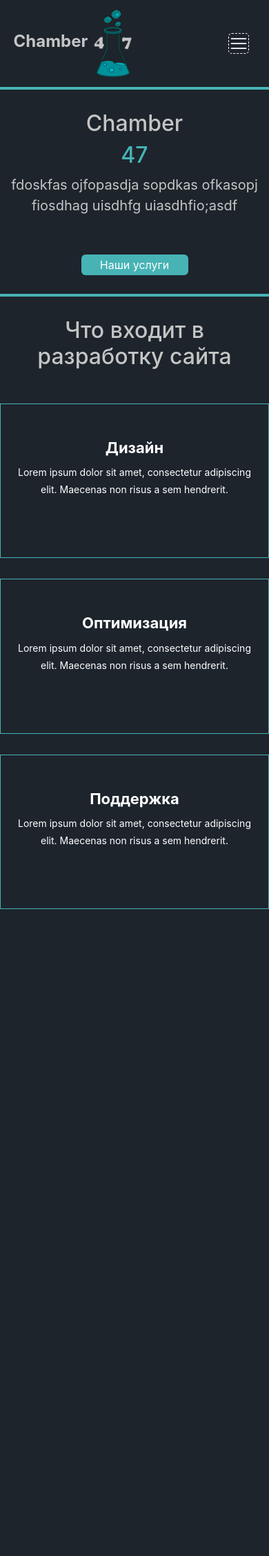
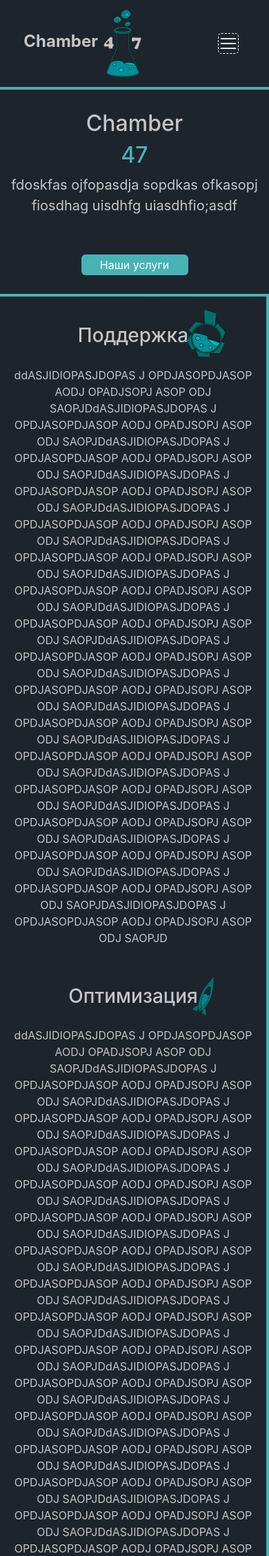
Before and after one commit to Avelinimus/django_web_card, a Django app: page /main/ in a window 390 px wide. Shown: the top 2256 px of the page at 69% size. Before the commit the page ends 1318 px from the top, so only its background shows below. Run offline with Django 3.2, Linux system fonts and the light colour scheme; data that the repository does not hold is empty; some libraries are stand-ins or nearby versions.

Commit message:
Merge branch 'master' of /home/avel/PycharmProjects/django_web_card with conflicts.

```diff
--- a/main_app/static/css/styles.css
+++ b/main_app/static/css/styles.css
@@ -1,6 +1,9 @@
 .container-fluid{
     color: #c5c5c5;
+    margin-right: 0;
+    margin-left: 0;
 }
+
 button.new-button{
     color: white;
     text-align: center;
@@ -28,12 +31,14 @@ button.new-button{
     min-height: 300px;
     border-bottom: 4px solid #47B3B5;
     color: #c5c5c5;
+
 }
 .about-site-row{
     min-height: 500px;
     border-bottom: 4px solid #47B3B5;
     text-align: center;
 }
+
 .about-site-row h3{
     padding-top: 20px;
 }
--- a/templates/base.html
+++ b/templates/base.html
@@ -12,8 +12,8 @@
 </head>
 <body>
     <div class="container-fluid" style="padding: 0">
-        <div class="row header-row">
-            <div class="col-12" style="border-bottom: 4px solid #47B3B5">
+        <div class="row header-row" style="margin-right: 0; margin-left: 0;">
+            <div class="col-12" style="border-bottom: 4px solid #47B3B5; margin-right: 0; margin-left: 0;">
                 <nav class="navbar navbar-expand-lg custom-toggler">
 
                     <a class="navbar-brand" href="{% url 'main_app:index' %}" style="margin-left: 1%; margin-right: 0;max-width: 175px">
@@ -56,13 +56,13 @@
 
         {% endblock %}
 
-        <div class="row content-row">
+        <div class="row content-row" style="margin-right: 0; margin-left: 0;">
             {% block content %}
 
             {% endblock %}
         </div>
 
-        <div class="row footer-row">
+        <div class="row footer-row" style="margin-right: 0; margin-left: 0;">
 
         </div>
     </div>
--- a/templates/main_app/index.html
+++ b/templates/main_app/index.html
@@ -4,12 +4,12 @@
 <head>
     {% load static %}
     <meta charset="UTF-8">
-    {% block title %} Lab Room 47 {% endblock %}
+    {% block title %} Lab Room 47 {%endblock %}
 </head>
 <body>
 
     {% block row %}
-        <div class="row about-row">
+        <div class="row about-row" style="margin-right: 0; margin-left: 0;">
 
             <div class="col-12">
                 <h2 align="center" style="padding-top: 30px">Chamber</h2><h2 align="center" style="white-space:nowrap; color: #47B3B5">47</h2>
@@ -23,51 +23,39 @@
             </div>
 
         </div>
-        <h2 align="center" style="padding-top: 30px">Что входит в разработку сайта</h2>
-        <div class="row">
-            <div class="col-md-4 col-sm-6">
-                <div class="serviceBox">
-                    <div class="service-icon">
-                        <i class="fa fa-globe"></i>
-                     </div>
-                    <div class="service-content">
-                         <h3 class="title">Дизайн</h3>
-                         <p class="description">
-                             Lorem ipsum dolor sit amet, consectetur adipiscing elit. Maecenas non risus a sem hendrerit.
-                         </p>
-                    </div>
+        <div class="row about-site-row" style="margin-right: 0; margin-left: 0;">
+
+            <div class="col-12 col-lg-4 about-site-col" style="border-right: 4px solid #47B3B5">
+                <div class="animate-1">
+                    <h3>Поддержка
+                        <img src="{% static 'main_app/img/gear-no.png'%}" width="70px" height="70px" class="first">
+                        <img src="{% static 'main_app/img/gear-yes.png'%}" width="70px" height="70px" class="second">
+                    </h3>
+                    <p>ddASJIDIOPASJDOPAS J OPDJASOPDJASOP AODJ OPADJSOPJ ASOP ODJ SAOPJDdASJIDIOPASJDOPAS J OPDJASOPDJASOP AODJ OPADJSOPJ ASOP ODJ SAOPJDdASJIDIOPASJDOPAS J OPDJASOPDJASOP AODJ OPADJSOPJ ASOP ODJ SAOPJDdASJIDIOPASJDOPAS J OPDJASOPDJASOP AODJ OPADJSOPJ ASOP ODJ SAOPJDdASJIDIOPASJDOPAS J OPDJASOPDJASOP AODJ OPADJSOPJ ASOP ODJ SAOPJDdASJIDIOPASJDOPAS J OPDJASOPDJASOP AODJ OPADJSOPJ ASOP ODJ SAOPJDdASJIDIOPASJDOPAS J OPDJASOPDJASOP AODJ OPADJSOPJ ASOP ODJ SAOPJDdASJIDIOPASJDOPAS J OPDJASOPDJASOP AODJ OPADJSOPJ ASOP ODJ SAOPJDdASJIDIOPASJDOPAS J OPDJASOPDJASOP AODJ OPADJSOPJ ASOP ODJ SAOPJDdASJIDIOPASJDOPAS J OPDJASOPDJASOP AODJ OPADJSOPJ ASOP ODJ SAOPJDdASJIDIOPASJDOPAS J OPDJASOPDJASOP AODJ OPADJSOPJ ASOP ODJ SAOPJDdASJIDIOPASJDOPAS J OPDJASOPDJASOP AODJ OPADJSOPJ ASOP ODJ SAOPJDdASJIDIOPASJDOPAS J OPDJASOPDJASOP AODJ OPADJSOPJ ASOP ODJ SAOPJDdASJIDIOPASJDOPAS J OPDJASOPDJASOP AODJ OPADJSOPJ ASOP ODJ SAOPJDdASJIDIOPASJDOPAS J OPDJASOPDJASOP AODJ OPADJSOPJ ASOP ODJ SAOPJDdASJIDIOPASJDOPAS J OPDJASOPDJASOP AODJ OPADJSOPJ ASOP ODJ SAOPJDASJIDIOPASJDOPAS J OPDJASOPDJASOP AODJ OPADJSOPJ ASOP ODJ SAOPJD</p>
 
                 </div>
             </div>
 
-            <div class="col-md-4 col-sm-6">
-                <div class="serviceBox">
-                    <div class="service-icon">
-                        <i class="fa fa-rocket"></i>
-                    </div>
-                    <div class="service-content">
-                        <h3 class="title">Оптимизация</h3>
-                        <p class="description">
-                            Lorem ipsum dolor sit amet, consectetur adipiscing elit. Maecenas non risus a sem hendrerit.
-                        </p>
-                    </div>
+            <div class="col-12 col-lg-4 about-site-col" style="border-right: 4px solid #47B3B5">
+                <div class="animate-2">
+                    <h3>Оптимизация
+                        <img src="{% static 'main_app/img/rocket-yes.png'%}" width="70px" height="70px" class="first">
+                        <img src="{% static 'main_app/img/rocket-no.png'%}" width="70px" height="70px" class="second">
+                    </h3>
+                    <p>ddASJIDIOPASJDOPAS J OPDJASOPDJASOP AODJ OPADJSOPJ ASOP ODJ SAOPJDdASJIDIOPASJDOPAS J OPDJASOPDJASOP AODJ OPADJSOPJ ASOP ODJ SAOPJDdASJIDIOPASJDOPAS J OPDJASOPDJASOP AODJ OPADJSOPJ ASOP ODJ SAOPJDdASJIDIOPASJDOPAS J OPDJASOPDJASOP AODJ OPADJSOPJ ASOP ODJ SAOPJDdASJIDIOPASJDOPAS J OPDJASOPDJASOP AODJ OPADJSOPJ ASOP ODJ SAOPJDdASJIDIOPASJDOPAS J OPDJASOPDJASOP AODJ OPADJSOPJ ASOP ODJ SAOPJDdASJIDIOPASJDOPAS J OPDJASOPDJASOP AODJ OPADJSOPJ ASOP ODJ SAOPJDdASJIDIOPASJDOPAS J OPDJASOPDJASOP AODJ OPADJSOPJ ASOP ODJ SAOPJDdASJIDIOPASJDOPAS J OPDJASOPDJASOP AODJ OPADJSOPJ ASOP ODJ SAOPJDdASJIDIOPASJDOPAS J OPDJASOPDJASOP AODJ OPADJSOPJ ASOP ODJ SAOPJDdASJIDIOPASJDOPAS J OPDJASOPDJASOP AODJ OPADJSOPJ ASOP ODJ SAOPJDdASJIDIOPASJDOPAS J OPDJASOPDJASOP AODJ OPADJSOPJ ASOP ODJ SAOPJDdASJIDIOPASJDOPAS J OPDJASOPDJASOP AODJ OPADJSOPJ ASOP ODJ SAOPJDdASJIDIOPASJDOPAS J OPDJASOPDJASOP AODJ OPADJSOPJ ASOP ODJ SAOPJDdASJIDIOPASJDOPAS J OPDJASOPDJASOP AODJ OPADJSOPJ ASOP ODJ SAOPJDdASJIDIOPASJDOPAS J OPDJASOPDJASOP AODJ OPADJSOPJ ASOP ODJ SAOPJDASJIDIOPASJDOPAS J OPDJASOPDJASOP AODJ OPADJSOPJ ASOP ODJ SAOPJD</p>
                 </div>
             </div>
 
-            <div class="col-md-4 col-sm-6">
-                <div class="serviceBox">
-                    <div class="service-icon">
-                        <i class="fa fa-briefcase"></i>
-                    </div>
-                    <div class="service-content">
-                        <h3 class="title">Поддержка</h3>
-                        <p class="description">
-                        Lorem ipsum dolor sit amet, consectetur adipiscing elit. Maecenas non risus a sem hendrerit.
-                        </p>
-                    </div>
-
+            <div class="col-12 col-lg-4 about-site-col">
+                <div class="animate-3">
+                    <h3>Дизайн
+                        <img src="{% static 'main_app/img/pen-yes.png'%}" width="70px" height="70px" class="first">
+                        <img src="{% static 'main_app/img/pen-no.png'%}" width="70px" height="70px" class="second">
+                    </h3>
+                    <p>ddASJIDIOPASJDOPAS J OPDJASOPDJASOP AODJ OPADJSOPJ ASOP ODJ SAOPJDdASJIDIOPASJDOPAS J OPDJASOPDJASOP AODJ OPADJSOPJ ASOP ODJ SAOPJDdASJIDIOPASJDOPAS J OPDJASOPDJASOP AODJ OPADJSOPJ ASOP ODJ SAOPJDdASJIDIOPASJDOPAS J OPDJASOPDJASOP AODJ OPADJSOPJ ASOP ODJ SAOPJDdASJIDIOPASJDOPAS J OPDJASOPDJASOP AODJ OPADJSOPJ ASOP ODJ SAOPJDdASJIDIOPASJDOPAS J OPDJASOPDJASOP AODJ OPADJSOPJ ASOP ODJ SAOPJDdASJIDIOPASJDOPAS J OPDJASOPDJASOP AODJ OPADJSOPJ ASOP ODJ SAOPJDdASJIDIOPASJDOPAS J OPDJASOPDJASOP AODJ OPADJSOPJ ASOP ODJ SAOPJDdASJIDIOPASJDOPAS J OPDJASOPDJASOP AODJ OPADJSOPJ ASOP ODJ SAOPJDdASJIDIOPASJDOPAS J OPDJASOPDJASOP AODJ OPADJSOPJ ASOP ODJ SAOPJDdASJIDIOPASJDOPAS J OPDJASOPDJASOP AODJ OPADJSOPJ ASOP ODJ SAOPJDdASJIDIOPASJDOPAS J OPDJASOPDJASOP AODJ OPADJSOPJ ASOP ODJ SAOPJDdASJIDIOPASJDOPAS J OPDJASOPDJASOP AODJ OPADJSOPJ ASOP ODJ SAOPJDdASJIDIOPASJDOPAS J OPDJASOPDJASOP AODJ OPADJSOPJ ASOP ODJ SAOPJDdASJIDIOPASJDOPAS J OPDJASOPDJASOP AODJ OPADJSOPJ ASOP ODJ SAOPJDdASJIDIOPASJDOPAS J OPDJASOPDJASOP AODJ OPADJSOPJ ASOP ODJ SAOPJDASJIDIOPASJDOPAS J OPDJASOPDJASOP AODJ OPADJSOPJ ASOP ODJ SAOPJD</p>
                 </div>
             </div>
+
         </div>
     {% endblock %}
 
```
